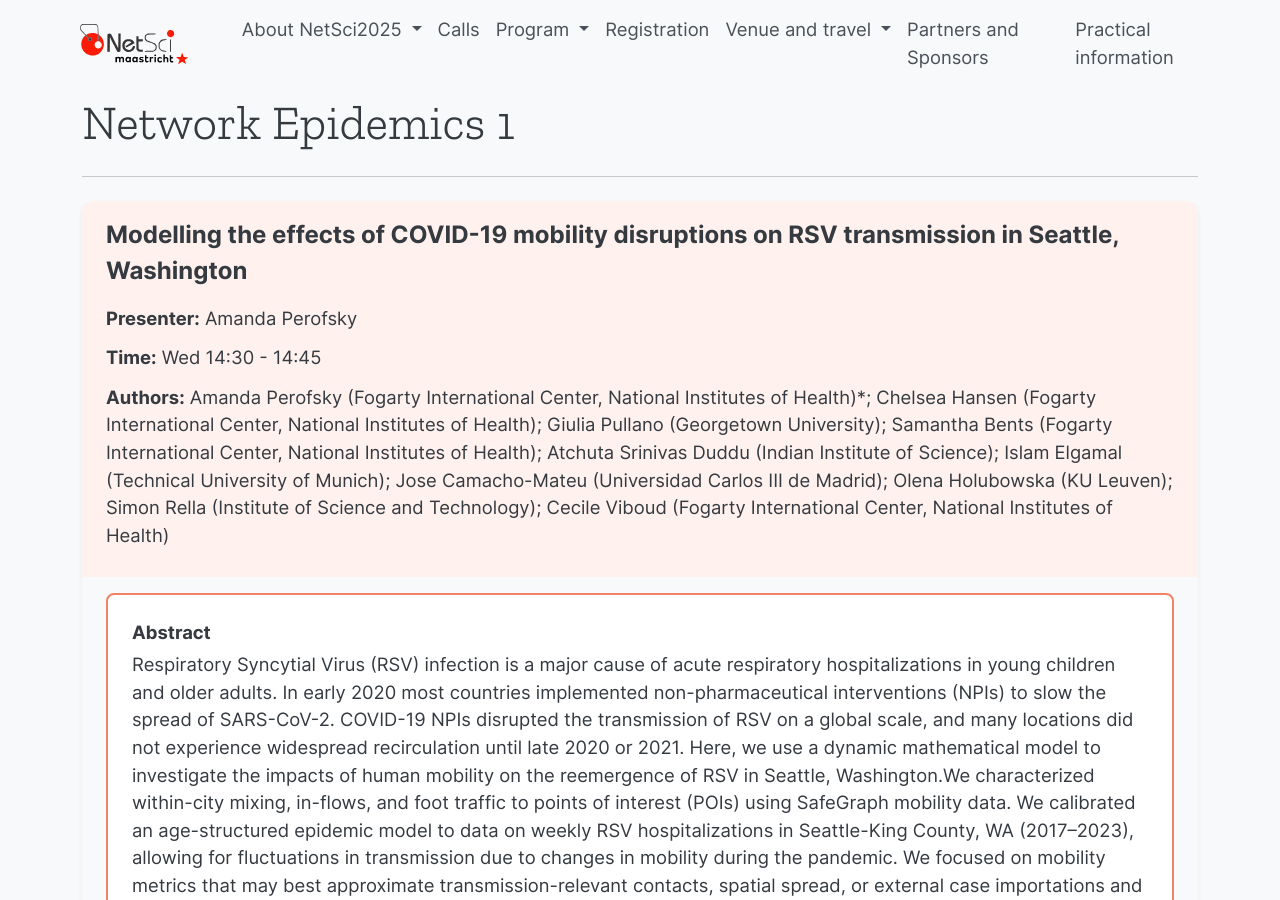
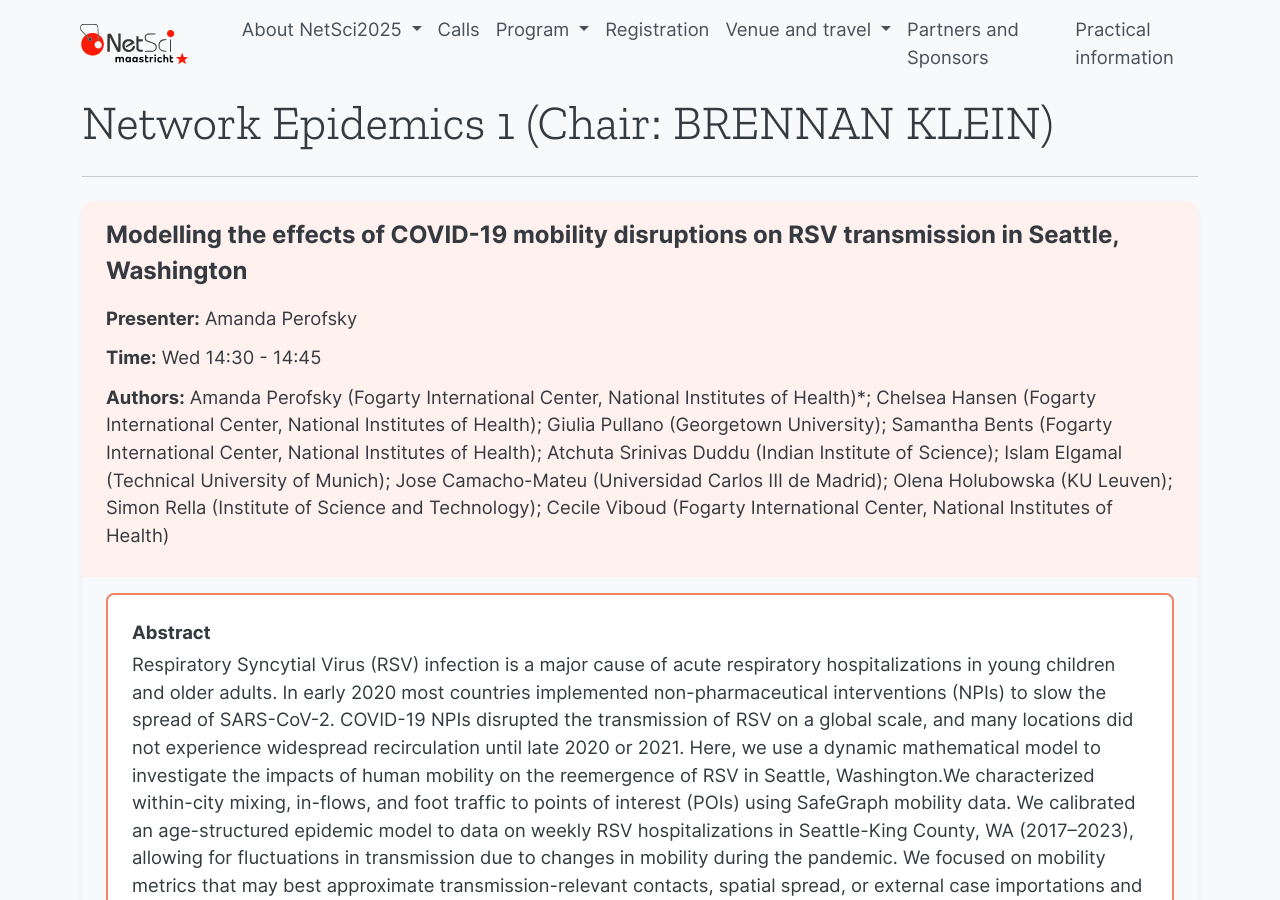
Before and after one commit to NetSci2025/netsci2025.github.io, a Jekyll site: the page built from _parallel/network-epidemics-1.md, in a window 1280 px wide and 900 px high. Built offline with Jekyll 4.4.1, drawn with Linux system fonts in a browser that asks for light colours.

Commit message:
Update network-epidemics-1.md

```diff
--- a/_parallel/network-epidemics-1.md
+++ b/_parallel/network-epidemics-1.md
@@ -1,6 +1,6 @@
 ---
 layout: parallel
-title: "Network Epidemics 1"
+title: "Network Epidemics 1 (Chair: BRENNAN KLEIN)"
 slug: network-epidemics-1
 permalink: /parallel/network-epidemics-1/
 ---
```
